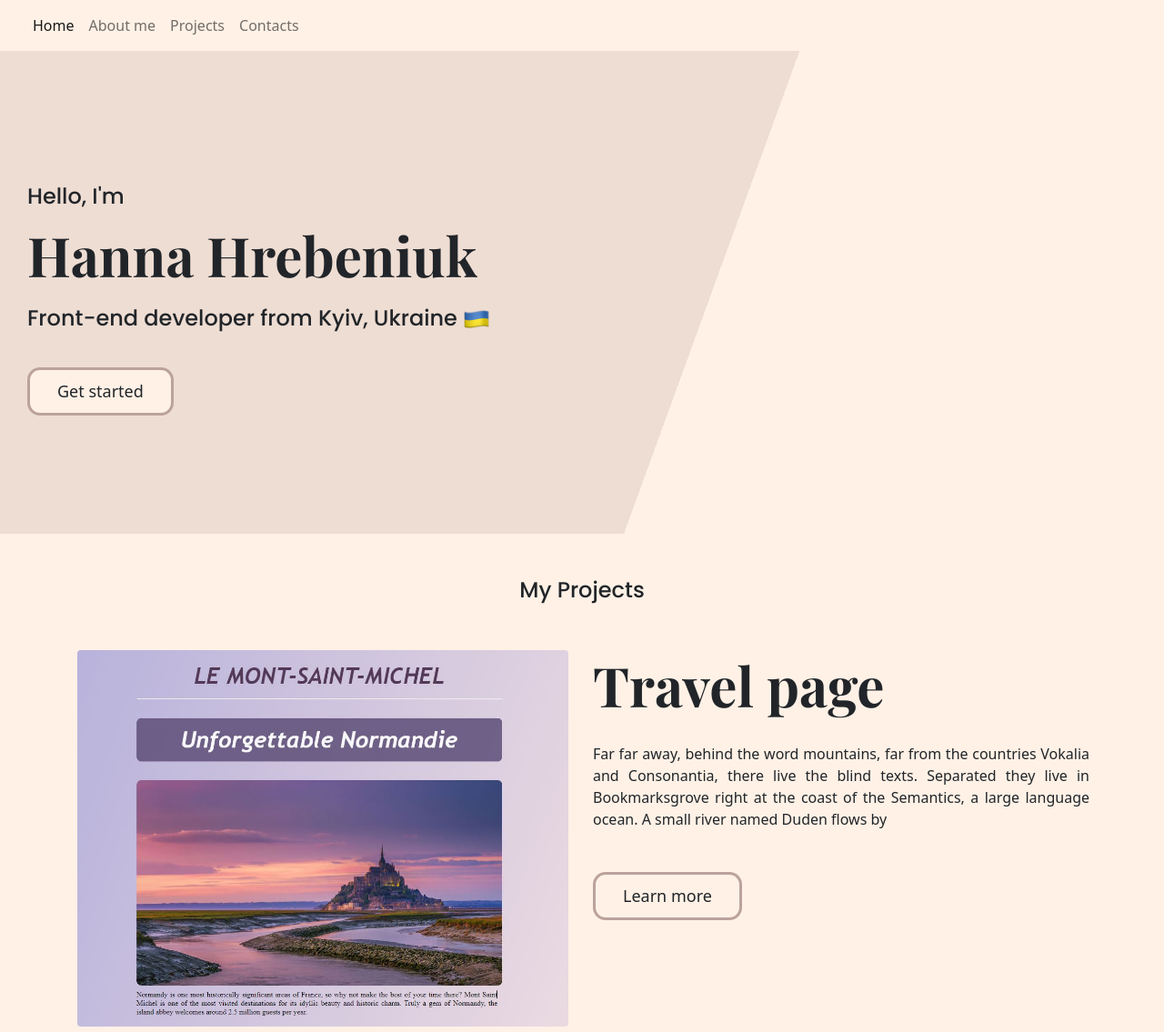
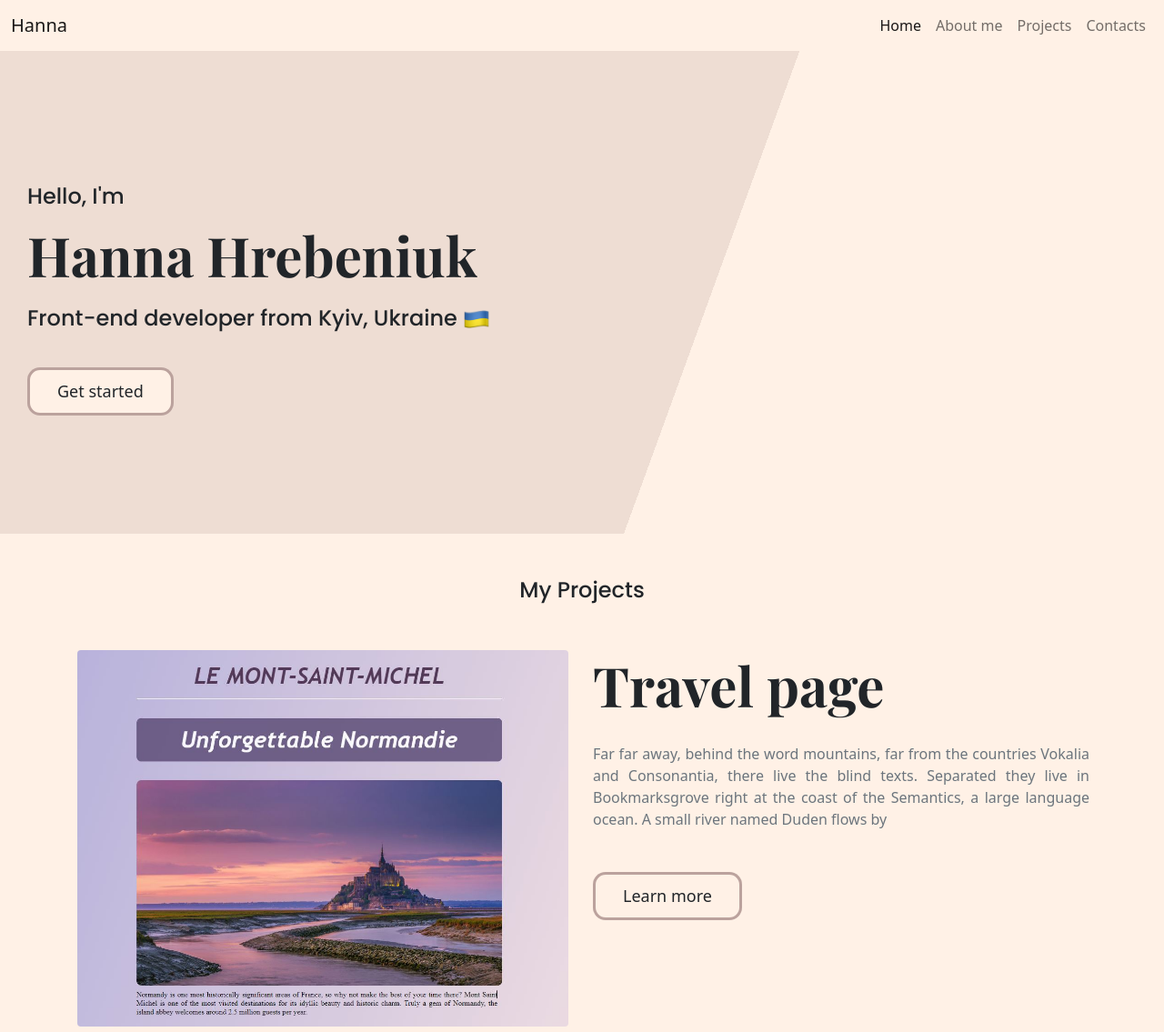
Before and after one commit to anutagrebenyuk/Portfolio_new_design, a plain HTML site: page index.html in a window 1280 px wide. Shown: the top 1135 px of the page at 91% size. Drawn offline with nearby package versions, Linux system fonts and the light colour scheme; a web font is replaced by a local one.

Commit message:
navbar updated

```diff
--- a/index.html
+++ b/index.html
@@ -39,7 +39,7 @@
     <div class="hero">
       <nav class="navbar navbar-expand-lg fixed-top navbar-custom">
         <div class="container-fluid navbar-item">
-          <a class="navbar-brand" href="#"></a>
+          <a class="navbar-brand" href="#">Hanna</a>
           <button
             class="navbar-toggler"
             type="button"
@@ -52,7 +52,7 @@
             <span class="navbar-toggler-icon"></span>
           </button>
           <div class="collapse navbar-collapse" id="navbarNav">
-            <ul class="navbar-nav">
+            <ul class="navbar-nav ms-auto">
               <li class="nav-item">
                 <a class="nav-link active" aria-current="page" href="#">Home</a>
               </li>
@@ -87,7 +87,7 @@
         </div>
         <div class="col-sm">
           <h1>Travel page</h1>
-          <p>
+          <p class="text-muted">
             Far far away, behind the word mountains, far from the countries
             Vokalia and Consonantia, there live the blind texts. Separated they
             live in Bookmarksgrove right at the coast of the Semantics, a large
@@ -99,7 +99,7 @@
       <div class="row mt-5 mb-5">
         <div class="col-sm">
           <h1>Weather App</h1>
-          <p>
+          <p class="text-muted">
             Far far away, behind the word mountains, far from the countries
             Vokalia and Consonantia, there live the blind texts. Separated they
             live in Bookmarksgrove right at the coast of the Semantics, a large
@@ -121,7 +121,7 @@
         </div>
         <div class="col-sm">
           <h1>Blueberry page</h1>
-          <p>
+          <p class="text-muted">
             Far far away, behind the word mountains, far from the countries
             Vokalia and Consonantia, there live the blind texts. Separated they
             live in Bookmarksgrove right at the coast of the Semantics, a large
```
